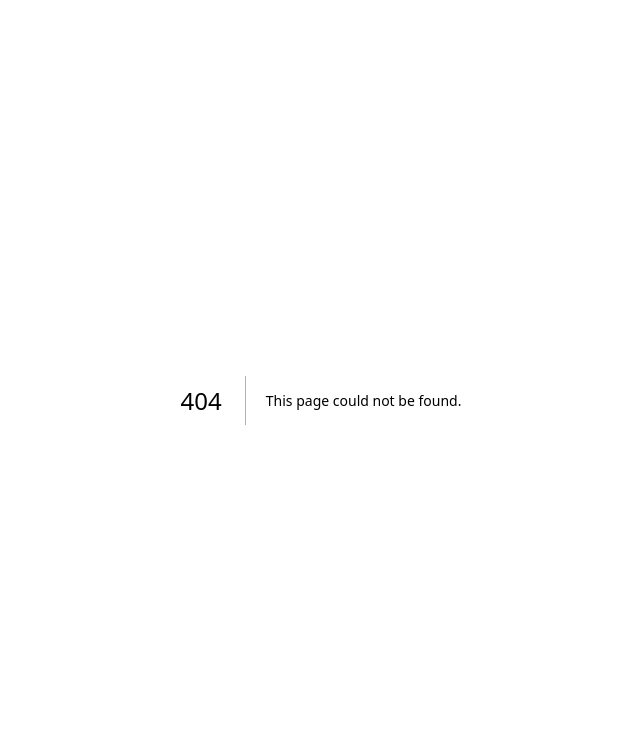
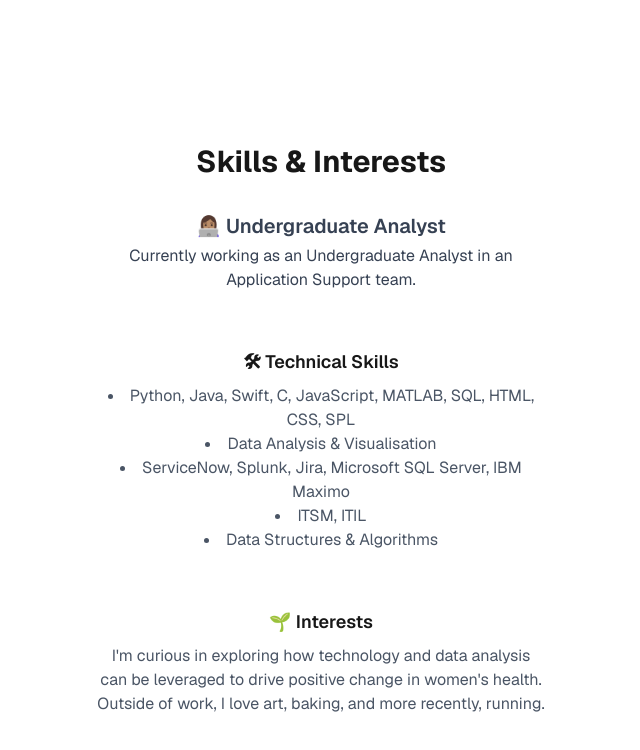
Before and after one commit to nililz/nililz.github.io, a Next.js app: page /skills in a window 1280 px wide. Before the commit this address had no page. Shown: the top 750 px of the page, without its empty margins (319-959 px from the left). Built offline with nearby package versions, Linux system fonts and the light colour scheme.

Commit message:
Added simple navbar and drafted skills page

```diff
--- /dev/null
+++ b/app/components/navbar.js
@@ -0,0 +1,11 @@
+import Link from "next/link";
+
+export default function Navbar() {
+  return (
+    <nav className="fixed top-16 right-6 flex flex-col gap-6 text-white text-sm font-medium p-4">
+      <Link href="/" className="hover:text-blue-500 hover:opacity-70 transition">Home</Link>
+      <Link href="/skills" className="hover:text-blue-500 hover:opacity-70 transition">Skills</Link>
+      <Link href="/recipes" className="hover:text-blue-500 hover:opacity-70 transition">Recipes</Link>
+    </nav>
+  );
+}
--- a/app/layout.js
+++ b/app/layout.js
@@ -1,5 +1,6 @@
 import { Geist, Geist_Mono } from "next/font/google";
 import "./globals.css";
+import Navbar from "./components/navbar";
 
 const geistSans = Geist({
   variable: "--font-geist-sans",
@@ -22,6 +23,7 @@ export default function RootLayout({ children }) {
       <body
         className={`${geistSans.variable} ${geistMono.variable} antialiased`}
       >
+        <Navbar />
         {children}
       </body>
     </html>
--- /dev/null
+++ b/app/skills/page.js
@@ -0,0 +1,38 @@
+export default function skills() {
+    return (
+      <div className="flex items-center justify-center min-h-screen p-8 sm:p-20 font-[family-name:var(--font-geist-sans)]">
+        <section className="rounded-2xl p-10 sm:p-16 flex flex-col items-center text-center gap-8 max-w-xl w-full">
+
+          <h1 className="text-3xl font-bold">Skills & Interests</h1>
+
+          {/* Current Role */}
+          <div className="text-gray-700">
+            <h2 className="text-xl font-semibold">👩🏽‍💻 Undergraduate Analyst</h2>
+            <p className="mt-1 max-w-md mx-auto">
+              Currently working as an Undergraduate Analyst in an Application Support team.
+            </p>
+          </div>
+
+          {/* Skills */}
+          <div>
+            <h3 className="text-lg font-semibold mt-6 mb-2">🛠 Technical Skills</h3>
+            <ul className="list-disc list-inside text-gray-600">
+              <li>Python, Java, Swift, C, JavaScript, MATLAB, SQL, HTML, CSS, SPL</li>
+              <li>Data Analysis & Visualisation</li>
+              <li>ServiceNow, Splunk, Jira, Microsoft SQL Server, IBM Maximo</li>
+              <li>ITSM, ITIL</li>
+              <li>Data Structures & Algorithms</li>
+            </ul>
+          </div>
+
+          {/* Interests */}
+          <div>
+            <h3 className="text-lg font-semibold mt-6 mb-2">🌱 Interests</h3>
+            <p className="text-gray-600 max-w-md mx-auto">
+              I'm curious in exploring how technology and data analysis can be leveraged to drive positive change in women's health. Outside of work, I love art, baking, and more recently, running.
+            </p>
+          </div>
+        </section>
+      </div>
+    );
+  }
```
Also changed, not shown: app/recipes/page.js (added), 1 other file (tests, documents, lock files or other folders).
